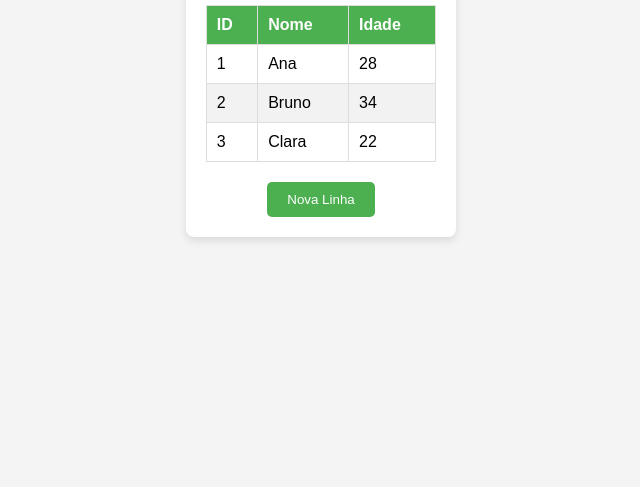
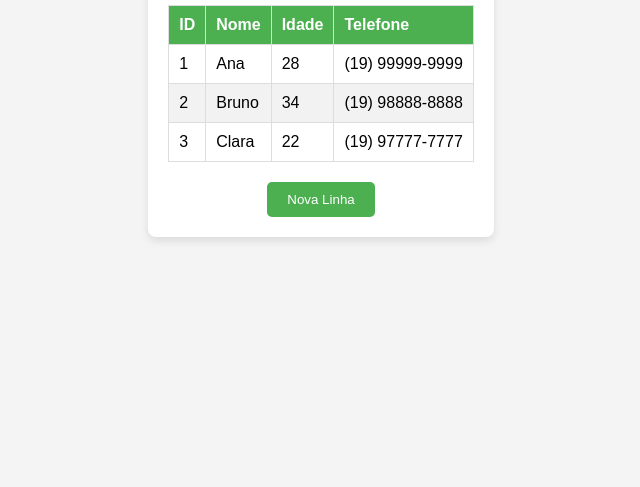
Before and after one commit to Fmuller07/Projeto_tabela, a plain HTML site: page index.html in a window 1280 px wide. Shown: the part 313-800 px from the top of the page, without its empty margins (319-959 px from the left). Drawn offline with Linux system fonts and the light colour scheme.

Commit message:
index.html

```diff
--- a/index.html
+++ b/index.html
@@ -18,6 +18,7 @@
                     <th>ID</th>
                     <th>Nome</th>
                     <th>Idade</th>
+                    <th>Telefone</th>
                 </tr>
             </thead>
             <tbody>
@@ -25,16 +26,19 @@
                     <td>1</td>
                     <td>Ana</td>
                     <td>28</td>
+                    <td>(19) 99999-9999</td>
                 </tr>
                 <tr>
                     <td>2</td>
                     <td>Bruno</td>
                     <td>34</td>
+                    <td>(19) 98888-8888</td>
                 </tr>
                 <tr>
                     <td>3</td>
                     <td>Clara</td>
                     <td>22</td>
+                    <td>(19) 97777-7777</td>
                 </tr>
             </tbody>
         </table>
```
